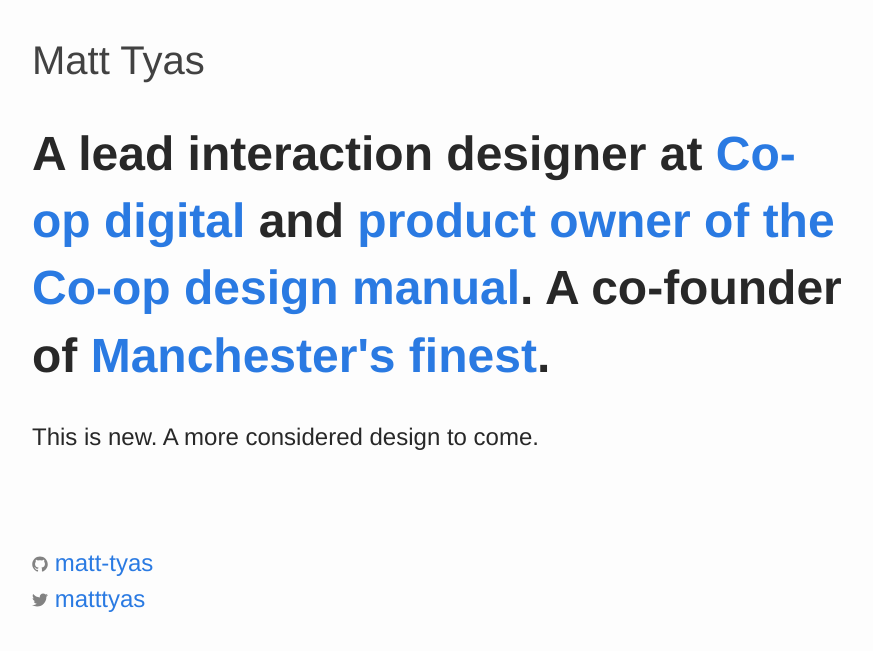
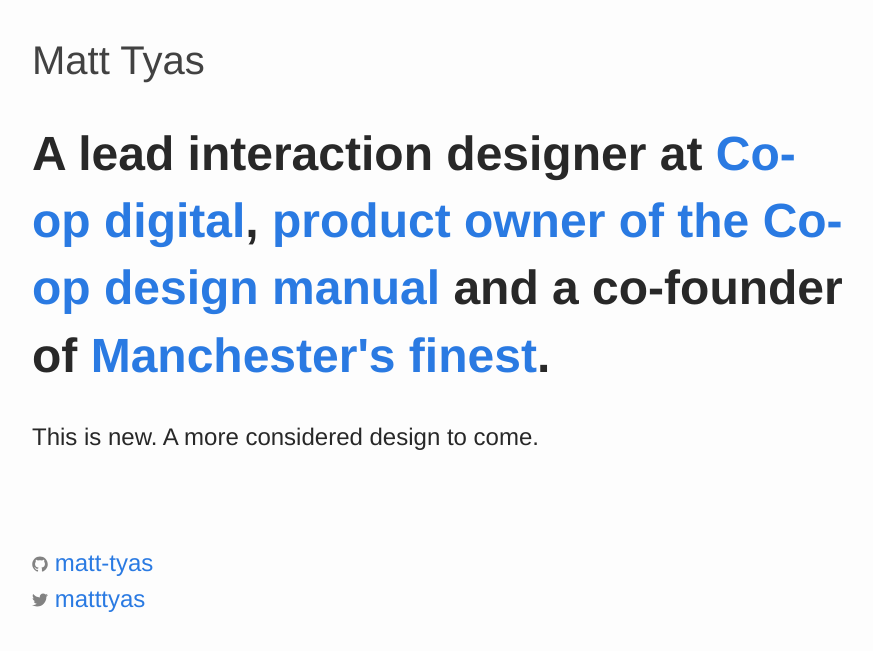
Before and after one commit to matt-tyas/matt-tyas.github.io, a Jekyll site: the page built from index.html, in a window 1280 px wide. Shown: the top 651 px of the page, without its empty margins (13-886 px from the left). Built offline with Jekyll 4.4.1, drawn with Linux system fonts in a browser that asks for light colours.

Commit message:
text amends

```diff
--- a/index.html
+++ b/index.html
@@ -3,6 +3,6 @@ layout: default
 ---
 
     <div class="column small-12 medium-10 large-8">
-        <h1>A lead interaction designer at <a href="https://digitalblog.coop.co.uk/">Co-op digital</a> and <a href="https://coop-design-manual.herokuapp.com/">product owner of the Co-op design manual</a>. A co-founder of <a href="http://www.manchestersfinest.com">Manchester's finest</a>.</h1>
+        <h1>A lead interaction designer at <a href="https://digitalblog.coop.co.uk/">Co-op digital</a>, <a href="https://coop-design-manual.herokuapp.com/">product owner of the Co-op design manual</a> and a co-founder of <a href="http://www.manchestersfinest.com">Manchester's finest</a>.</h1>
         <p>This is new. A more considered design to come.</p>
     </div>
```
